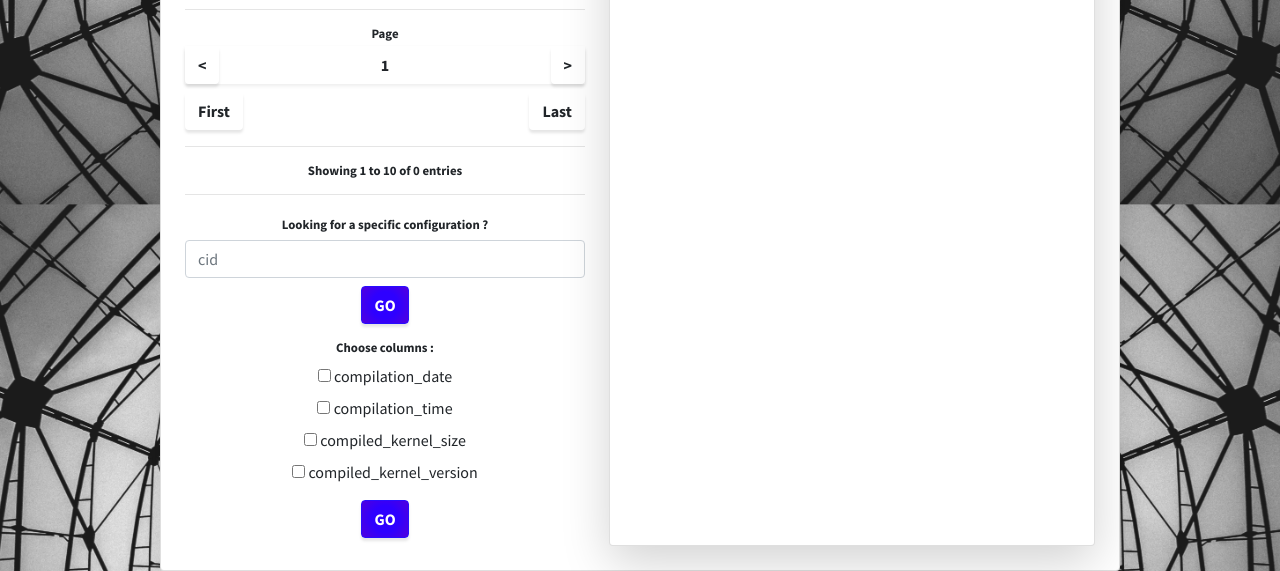
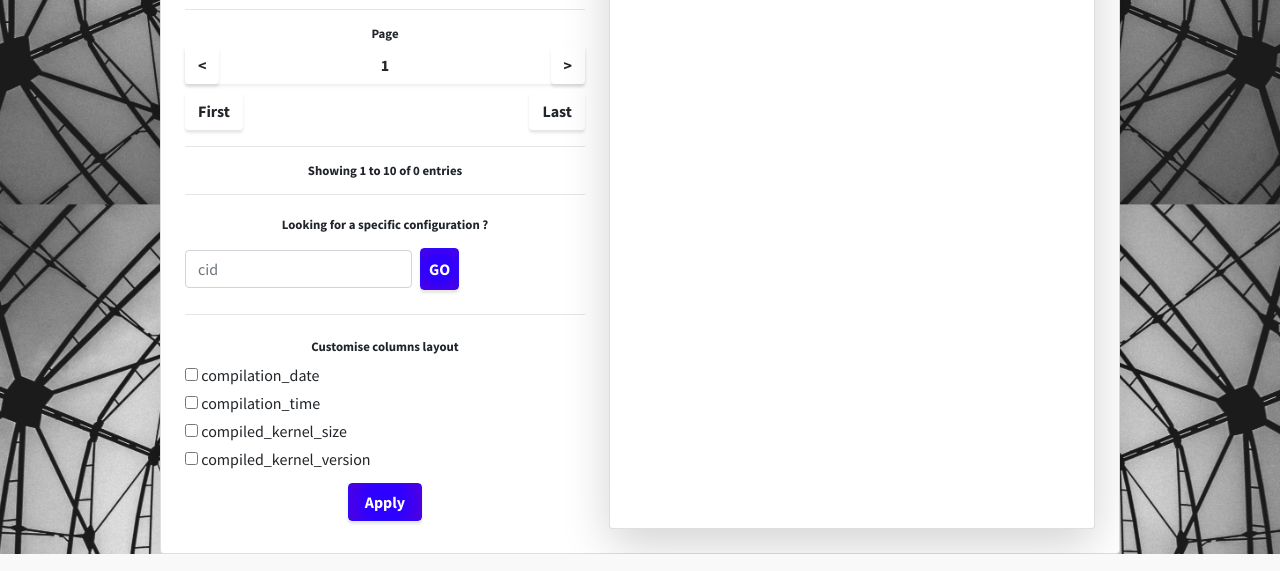
Before and after one commit to TuxML/tuxml-web, a Flask app: page /data/ in a window 1280 px wide. Shown: the part 649-1220 px from the top of the page. Run offline with Flask 2, Linux system fonts and the light colour scheme; data that the repository does not hold is empty; some libraries are stand-ins or nearby versions.

Commit message:
aesthetic fixes

```diff
--- a/templates/data.html
+++ b/templates/data.html
@@ -64,37 +64,39 @@
 						<hr/>
 					</div>
 
-
-
 					<form id = "specificID">
 						<div class = "mt-2 mb-n2"><label for="kerver"><h3>Looking for a specific configuration ?</h3></label></div>
-
-						<input type="text" class="form-control" onchange="document.getElementById('specificID').action = 'configuration/'+this.value;" placeholder="cid">
-						<button class="btn m-2 btn-primary" type="submit">GO</button><br>
+						<div class="d-flex flex-row align-items-center">
+							<div class ="">
+						<input type="text" class="form-control" onchange="document.getElementById('specificID').action = 'configuration/'+this.value;" placeholder="cid"></div>
+						<div class ="">
+						<button class="btn m-2 btn-primary p-2 " type="submit">GO</button></div>
+						</div>
 					</form>
-
+					<hr/>
 					<form>
 						<fieldset>
-							<h3 class="mt-2 mb-2">Choose columns :</h3>
-							<div>
+							<h3 class="mt-2 mb-2">Customise columns layout</h3>
+							<div class="align-content-start text-left">
+							<div class= "my-0">
 								<input type="checkbox" id="compilation_date" name="interest" value="compilation_date" {% for e in interest %} {% if e == "compilation_date" %} checked {% endif %} {% endfor %} >
 								<label for="compilation_date">compilation_date</label>
 							</div>
-							<div>
+							<div class= "my-n1">
 								<input type="checkbox" id="compilation_time" name="interest" value="compilation_time" {% for e in interest %} {% if e == "compilation_time" %} checked {% endif %} {% endfor %}  >
 								<label for="compilation_time">compilation_time</label>
 							</div>
-							<div>
+							<div class= "my-n1">
 								<input type="checkbox" id="compiled_kernel_size" name="interest" value="compiled_kernel_size" {% for e in interest %} {% if e == "compiled_kernel_size" %} checked {% endif %} {% endfor %} >
 								<label for="compiled_kernel_size">compiled_kernel_size</label>
 							</div>
-							<div>
-								<input type="checkbox" id="compiled_kernel_version" name="interest" value="compiled_kernel_version" {% for e in interest %} {% if e == "compiled_kernel_version" %} checked {% endif %} {% endfor %} >
+							<div class="mr-n3 my-n1">
+								<input type="checkbox" id="compiled_kernel_version" name="interest" value="compiled_kernel_vers." {% for e in interest %} {% if e == "compiled_kernel_version" %} checked {% endif %} {% endfor %} >
 								<label for="compiled_kernel_version">compiled_kernel_version</label>
 							</div>
+							</div>
 
-
-							<button class="btn m-2 btn-primary" type="submit">GO</button><br>
+							<button class="btn m-2 px-3 mt-0 btn-primary" type="submit">Apply</button><br>
 
 						</fieldset>
 
```
